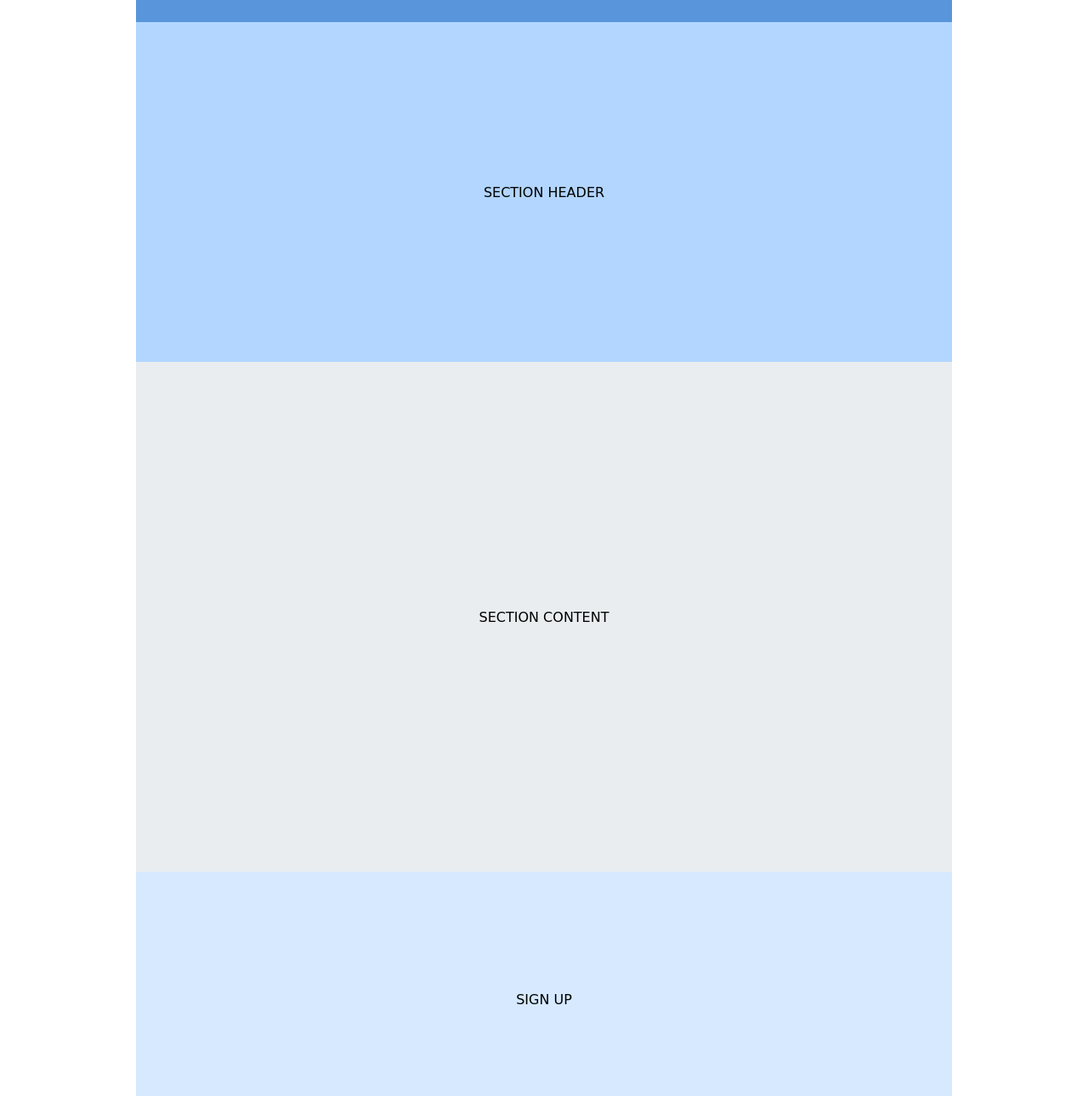
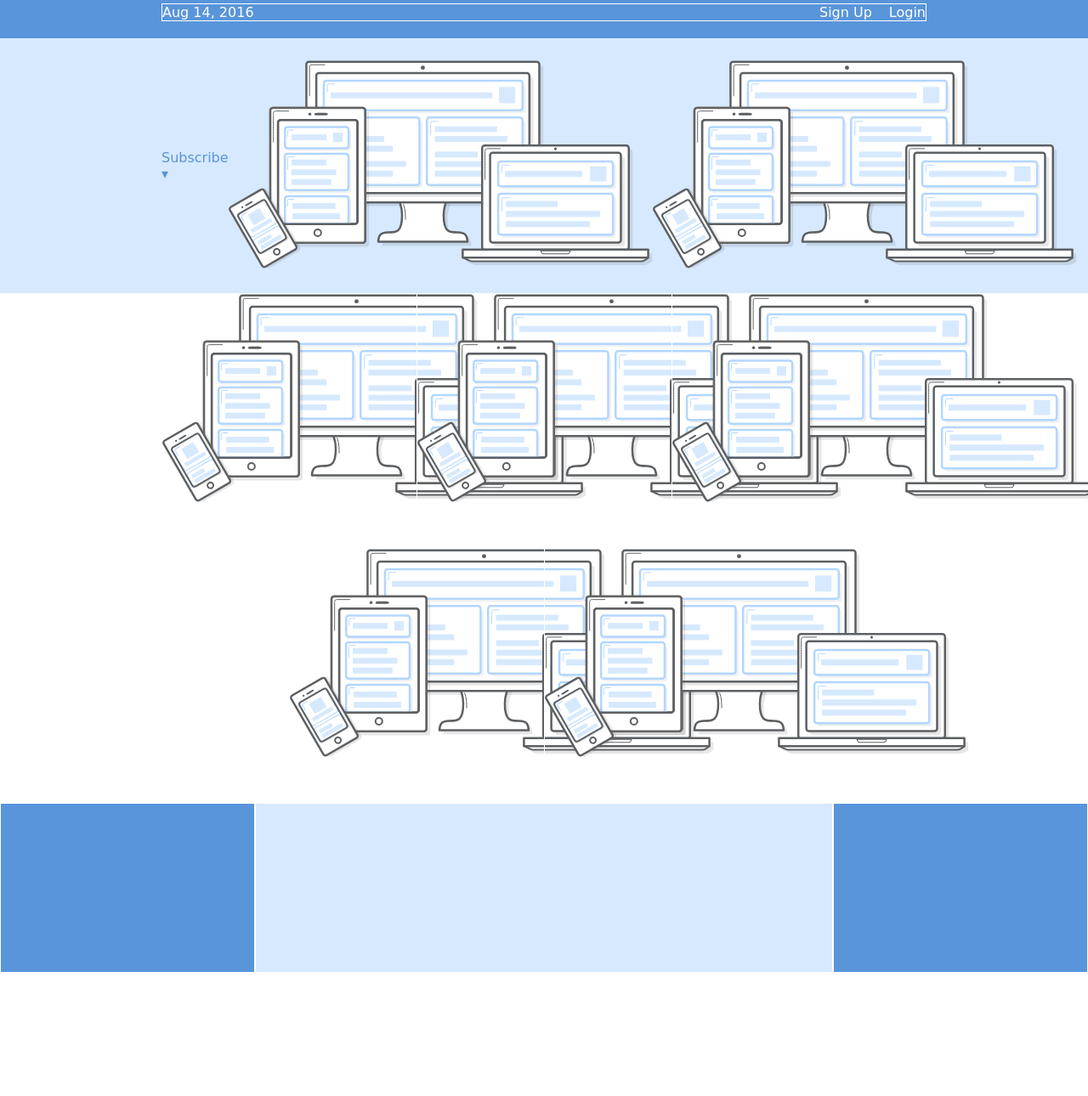
Before and after one commit to traciwilliams/flexbox, a plain HTML site: page index.html in a window 1280 px wide. Shown: the part 54-1344 px from the top of the page at 85% size. After the commit the page ends 1199 px from the top, so only its background shows below. Drawn offline with Linux system fonts and the light colour scheme; a web font is replaced by a local one.

Commit message:
flexbox excercise

```diff
--- a/index.html
+++ b/index.html
@@ -5,35 +5,71 @@
 	<!-- <link rel="stylesheet" href="styles/main.css"/> -->
 	<link rel="stylesheet" href="styles/styles/font-awesome-4.7.0/css/font-awesome.min.css">
 	<link rel="stylesheet" href="styles/build/main.css"/>
-	<meta name="viewport" content="width=device-width, initial-scale=1.0">
+	<meta charset='UTF-8'/>
+	<meta name="viewport" content='width=device-width, initial-scale=1.0, maximum-scale=1.0' />
 	<link href="https://fonts.googleapis.com/css?family=Eagle+Lake" rel="stylesheet">
 </head>
 <body>
 
-	<div class='page'>
+<!-- 	<div class='page'>
 	  <div class='section menu'>SECTION MENU</div>
 	  <div class='section header'>SECTION HEADER
-	    <!-- <img src='styles/images/ariana140x100.jpg'/> -->
 	  </div>
-	  <div class='section content'>SECTION CONTENT
-	    <!-- <img src='styles/images/ariana140x100.jpg'/> -->
+	  <div class='section content'>
+  		<img class='illustration' src='styles/images/responsive-images-5e8a2c/illustration.svg' style='max-width: 500px'/>
 	  </div>
 	  <div class='section sign-up'>SIGN UP
-	    <!-- <img src='styles/images/ariana140x100.jpg'/> -->
 	  </div>
 	  <div class='section feature-1'>FEATURE ONE
-	   <!--  <img src='styles/images/ariana140x100.jpg'/> -->
 	  </div>
 	  <div class='section feature-2'>FEATURE TWO
-	    <!-- <img src='styles/images/ariana140x100.jpg'/> -->
 	  </div>
 	  <div class='section feature-3'>FEATURE THREE
-	    <!-- <img src='styles/images/ariana140x100.jpg'/> -->
+	  </div>
+	</div>
+	<hr> -->
+	<h1>New Example</h1>
+	<div class='menu-container'>
+	  <div class='menu'>
+	    <div class='date'>Aug 14, 2016</div>
+	    <div class='signup'>Sign Up</div>
+	    <div class='login'>Login</div>
 	  </div>
 	</div>
 
+    <div class='header-container'>
+	  	<div class='header'>
+	    	<div class='subscribe'>Subscribe &#9662;</div>
+	    	<div class='logo'><img src='styles/images/responsive-images-5e8a2c/illustration.svg'/></div>
+	    	<div class='social'><img src='styles/images/responsive-images-5e8a2c/illustration.svg'/></div>
+	  	</div>
+	</div>
 
 
+<div class='photo-grid-container'>
+  <div class='photo-grid'>
+    <div class='photo-grid-item first-item'>
+      <img src='styles/images/responsive-images-5e8a2c/illustration.svg'/>
+    </div>
+    <div class='photo-grid-item'>
+      <img src='styles/images/responsive-images-5e8a2c/illustration.svg'/>
+    </div>
+    <div class='photo-grid-item'>
+      <img src='styles/images/responsive-images-5e8a2c/illustration.svg'/>
+    </div>
+    <div class='photo-grid-item'>
+      <img src='styles/images/responsive-images-5e8a2c/illustration.svg'/>
+    </div>
+    <div class='photo-grid-item'>
+      <img src='styles/images/responsive-images-5e8a2c/illustration.svg'/>
+    </div>
+  </div>
+</div>
+<div class='footer'>
+  <div class='footer-item footer-one'></div>
+  <div class='footer-item footer-two'></div>
+  <div class='footer-item footer-three'></div>
+</div>
 
 <script src="scripts/app.js"></script>
 </body>
--- a/styles/build/main.css
+++ b/styles/build/main.css
@@ -1,3 +1,4 @@
+
 body {
 	font-family: 'Eagle Lake', cursive;
 }
@@ -8,7 +9,7 @@ body {
   box-sizing: border-box;
 }
 
-
+/*======first flexbox example=========
 .page {
   display: flex;
   flex-wrap: wrap;
@@ -52,50 +53,144 @@ body {
   background-color: #C8C6FA;
 }
 
+.illustration {
+  width: 100%;
+}
+*/
 
-/*=============MEDIA QUERIES================*/
+/*=============First Flexbox Example MEDIA QUERIES================*/
 
 
 /* Mobile Styles */
-@media only screen and (max-width: 400px) {
-  body {
-    background-color: #F09A9D; /* Red */
-  }
-}
+// @media only screen and (max-width: 400px) {
+//   body {
+//     background-color: #F09A9D; /* Red */
+//   }
+// }
 
 /* Tablet Styles */
 // @media only screen and (min-width: 401px) and (max-width: 960px) {
-//   body {
-//     background-color: #F5CF8E; /* Yellow */
+//   .sign-up,
+//   .feature-1,
+//   .feature-2,
+//   .feature-3 {
+//     width: 50%;
 //   }
 // }
-@media only screen and (min-width: 401px) and (max-width: 960px) {
-  .sign-up,
-  .feature-1,
-  .feature-2,
-  .feature-3 {
-    width: 50%;
-  }
-}
 
 /* Desktop Styles */
 // @media only screen and (min-width: 961px) {
-//   body {
-//     background-color: #B2D6FF; /* Blue */
+//   .page {
+//     width: 960px;
+//     margin: 0 auto;
 //   }
+//   .feature-1,
+//   .feature-2,
+//   .feature-3 {
+//     width: 33.3%;
+//   }
+//   .header {
+//     height: 400px;
+//   }
+//   .sign-up {
+//   height: 200px;
+//   order: 1;
+//   }
+//  .content {
+//   order: 2;
+//  }
 // }
 
-@media only screen and (min-width: 961px) {
-  .page {
-    width: 960px;
-    margin: 0 auto;
-  }
-  .feature-1,
-  .feature-2,
-  .feature-3 {
-    width: 33.3%;
-  }
-  .header {
-    height: 400px;
-  }
+
+
+.signup {
+  margin-left: auto;
 }
+
+
+.menu-container {
+  color: #fff;
+  background-color: #5995DA;  /* Blue */
+  padding: 20px 0;
+  display: flex;
+  justify-content: center;
+}
+
+.menu {
+  border: 1px solid #fff;
+  width: 900px;
+  display: flex;
+  justify-content: space-around;
+}
+.links {
+  border: 1px solid #fff;  /* For debugging */
+  display: flex;
+  justify-content: flex-end;
+}
+.login {
+  margin-left: 20px;
+}
+
+.header-container {
+  color: #5995DA;
+  background-color: #D6E9FE;
+  display: flex;
+  justify-content: center;
+}
+
+.header {
+  width: 900px;
+  height: 300px;
+  display: flex;
+  justify-content: space-between;
+  align-items: center;
+}
+
+.photo-grid-container {
+  display: flex;
+  justify-content: center;
+}
+
+.photo-grid {
+  width: 900px;
+  display: flex;
+  justify-content: center;
+  flex-wrap: wrap;
+  flex-direction: row;
+  align-items: center;
+  flex-direction: row-reverse;
+}
+
+.first-item {
+  order: 1;
+}
+
+.last-item {
+  order: -1;
+}
+
+.photo-grid-item {
+  border: 1px solid #fff;
+  width: 300px;
+  height: 300px;
+}
+.footer {
+  display: flex;
+  justify-content: space-between;
+}
+
+.footer-item {
+  border: 1px solid #fff;
+  background-color: #D6E9FE;
+  height: 200px;
+  flex: 1;
+}
+.footer-three {
+  flex: 2;
+}
+.footer-one,
+.footer-three {
+  background-color: #5995DA;
+  flex: initial;
+  width: 300px;
+}
```
Also changed, not shown: styles/images/responsive-images-5e8a2c/illustration-big.png (added), styles/images/responsive-images-5e8a2c/illustration-small.png (added), styles/images/responsive-images-5e8a2c/illustration.svg (added), styles/images/responsive-images-5e8a2c/photo-big.jpg (added), styles/images/responsive-images-5e8a2c/photo-small.jpg (added), styles/images/responsive-images-5e8a2c/photo-tall.jpg (added), 3 other files.
